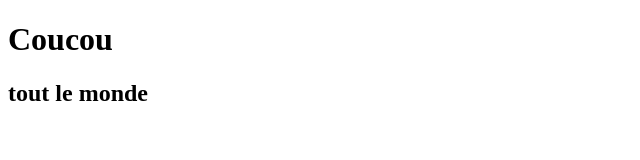
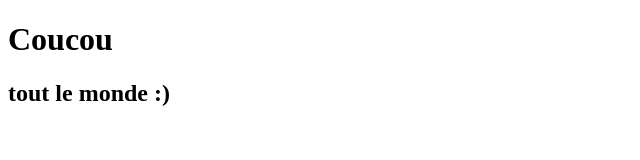
Before and after one commit to Somida-KAMISSOKO/Hello-World, a plain HTML site: page index.html in a window 1280 px wide. Shown: the full height of the page, 0-640 px from the left. Drawn offline with Linux system fonts and the light colour scheme.

```diff
--- a/index.html
+++ b/index.html
@@ -10,7 +10,7 @@
       Coucou
     </h1>
     <h2>
-      tout le monde
+      tout le monde :)
     </h2>
   </body>
   </html>
```
